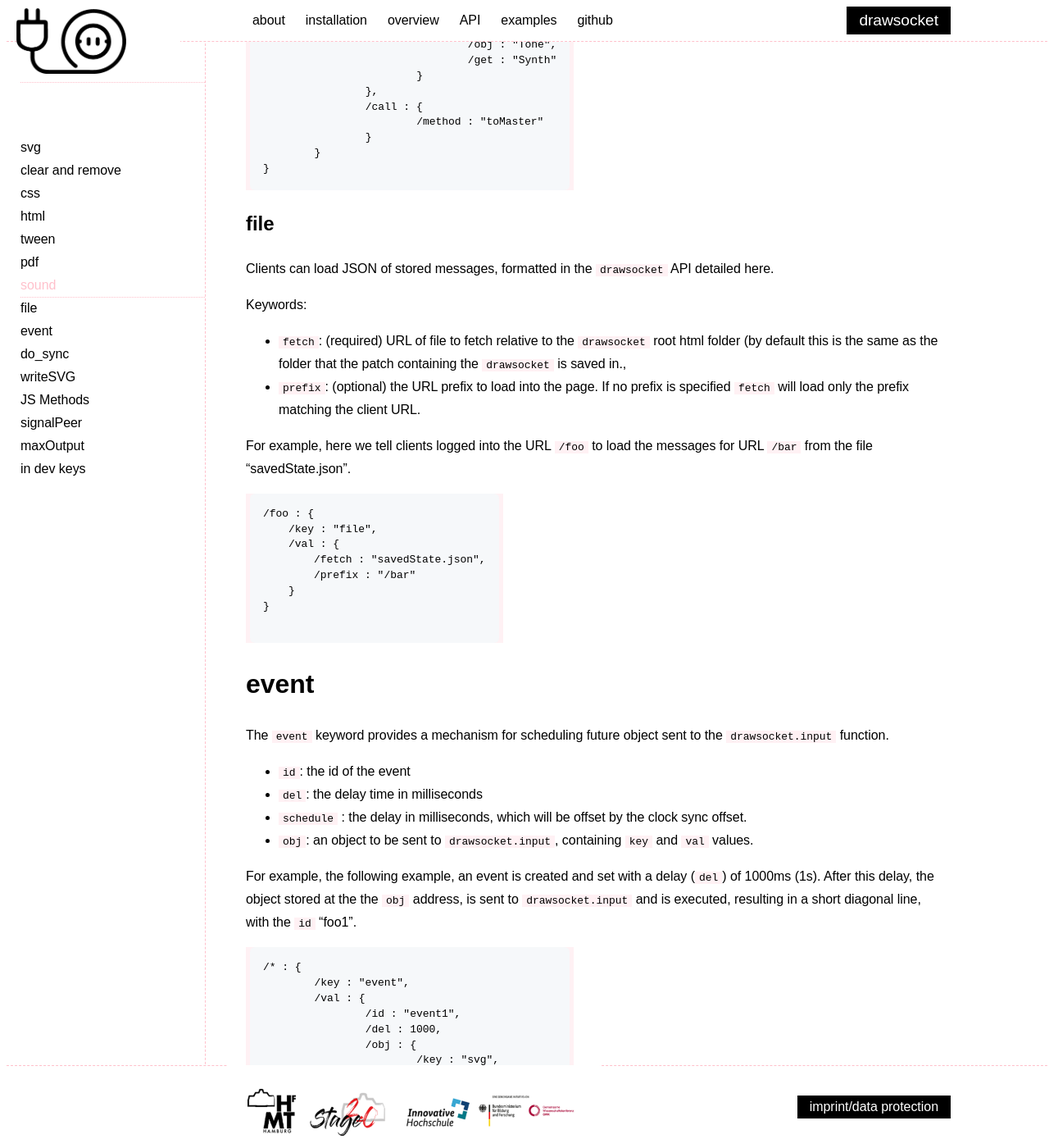
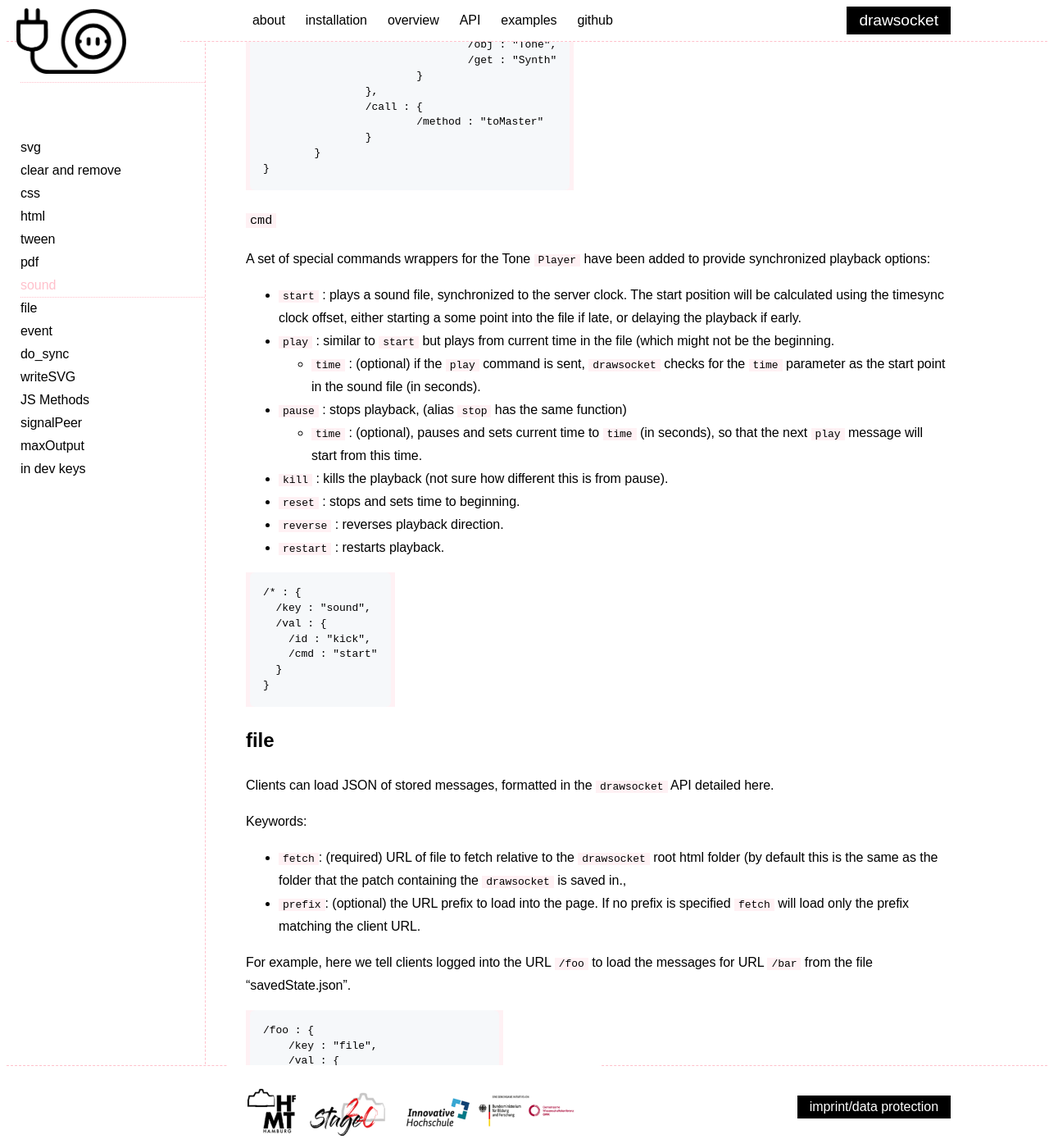
Before and after one commit to drawsocket/drawsocket.github.io, a Jekyll site: the page built from api.md, in a window 1280 px wide and 1400 px high, scrolled down 12022 px. Shown: the whole window at 82% size. Built offline with Jekyll 4.4.1, drawn with Linux system fonts in a browser that asks for light colours.

Commit message:
added tone cmds

````diff
--- a/api.md
+++ b/api.md
@@ -501,6 +501,32 @@ For example, the Tone.js PolySynth needs a member of the Tone library to set as
 }
 ```
 
+
+### `cmd`
+
+A set of special commands wrappers for the Tone `Player` have been added to provide synchronized playback options:
+
+* `start` : plays a sound file, synchronized to the server clock. The start position will be calculated using the timesync clock offset, either starting a some point into the file if late, or delaying the playback if early.
+* `play` : similar to `start` but plays from current time in the file (which might not be the beginning.
+  * `time` : (optional) if the `play` command is sent, `drawsocket` checks for the `time` parameter as the start point in the sound file (in seconds).
+* `pause` : stops playback, (alias `stop` has the same function)
+  * `time` : (optional), pauses and sets current time to `time` (in seconds), so that the next `play` message will start from this time.
+* `kill` : kills the playback (not sure how different this is from pause).
+* `reset` : stops and sets time to beginning.
+* `reverse` : reverses playback direction.
+* `restart` : restarts playback.
+
+```
+/* : {
+  /key : "sound",
+  /val : {
+    /id : "kick",
+    /cmd : "start"
+  }
+}
+```
+
+
 ## __file__
 {: class="api_key"}
 
````
